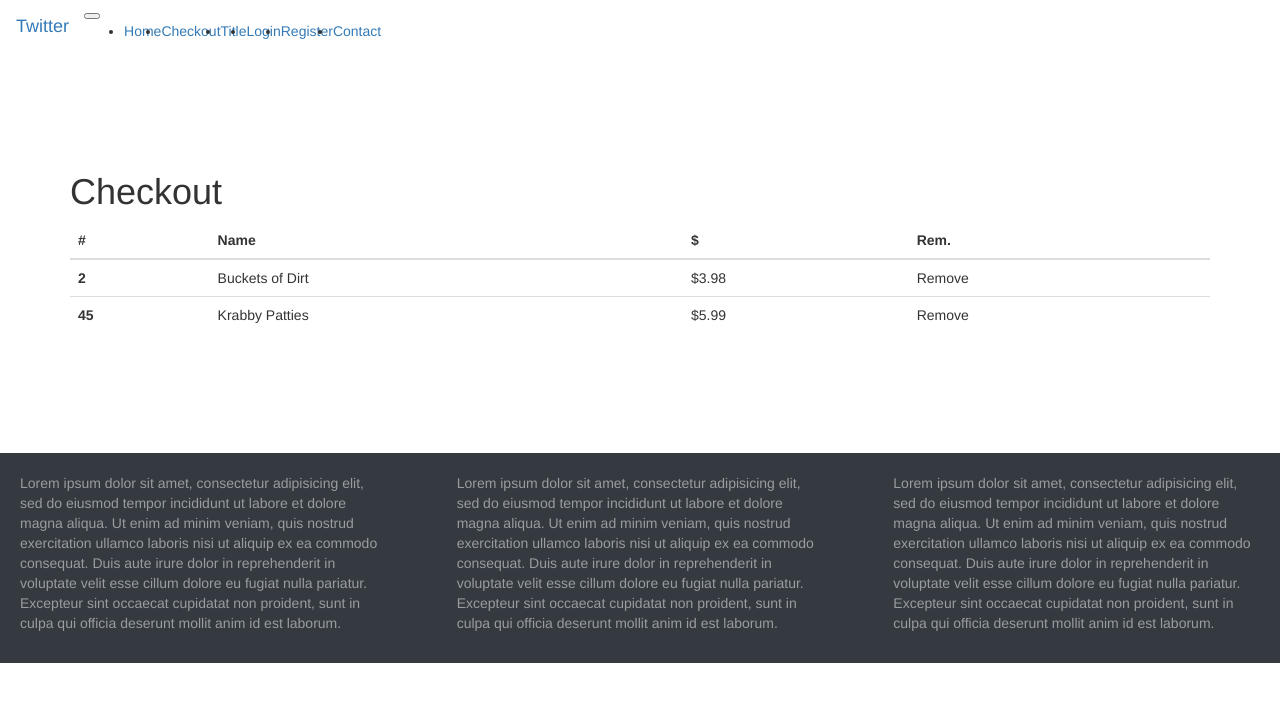
After one commit to Govanator12/web_store, a Flask app: page /checkout in a window 1280 px wide. The commit adds this page. Shown: the top 702 px of the page. Run offline with Flask 2, Linux system fonts and the light colour scheme; some libraries are stand-ins or nearby versions.

Commit message:
added mock checkout page

```diff
--- a/app/models.py
+++ b/app/models.py
@@ -40,4 +40,4 @@ class Post(db.Model):
 
 @login.user_loader
 def load_user(id):
-    User.query.get(int(id))
+    return User.query.get(int(id))
--- a/app/routes.py
+++ b/app/routes.py
@@ -2,7 +2,7 @@ from app import app, db, login
 from flask import render_template, url_for, redirect, flash
 from app.forms import TitleForm, LoginForm, RegisterForm, ContactForm, PostForm
 from app.models import Title, Contact, Post, User
-from flask_login import current_user, login_user, logout_user
+from flask_login import current_user, login_user, logout_user, login_required
 
 @app.route('/')
 @app.route('/index')
@@ -66,7 +66,7 @@ def login():
     # if user is already logged in, send them to the profile page
     if current_user.is_authenticated:
         flash('You are already logged in!')
-        return redirect(url_for('profile', username=user.username))
+        return redirect(url_for('profile', username=current_user.username))
 
     if form.validate_on_submit():
         # query the database for the user trying to log in
@@ -141,6 +141,7 @@ def contact():
 
     return render_template('form.html', form=form, title='Contact Us')
 
+@login_required
 @app.route('/profile/<username>', methods=['GET', 'POST'])
 def profile(username=''):
     form = PostForm()
@@ -150,7 +151,7 @@ def profile(username=''):
     user = User.query.filter_by(username=username).first()
 
     if form.validate_on_submit():
-        post=Post(tweet=form.tweet.data, user_id=user.id)
+        post=Post(tweet=form.tweet.data, user_id=current_user.id)
         db.session.add(post)
         db.session.commit()
         return redirect(url_for('profile', username=user.username))
@@ -162,3 +163,20 @@ def logout():
     logout_user()
     flash('You have been logged out!')
     return redirect(url_for('login'))
+
+@app.route('/checkout', methods=['GET', 'POST'])
+def checkout():
+    cart = [
+        {
+            'amount': 2,
+            'title': 'Buckets of Dirt',
+            'price': 3.98,
+        },
+        {
+            'amount': 45,
+            'title': 'Krabby Patties',
+            'price': 5.99,
+        }
+    ]
+
+    return render_template('checkout.html', title='Checkout', cart=cart)
--- a/app/templates/base.html
+++ b/app/templates/base.html
@@ -28,6 +28,14 @@
           </li>
         {% endif %}
 
+        {% if title == 'Checkout' %}
+          <li class="nav-item active">
+        {% else %}
+          <li class="nav-item">
+        {% endif %}
+            <a class="nav-link" href="{{ url_for('checkout') }}">Checkout</a>
+          </li>
+
         {% if title == 'Change Title' %}
           <li class="nav-item active">
         {% else %}
@@ -36,7 +44,7 @@
             <a class="nav-link" href="{{ url_for('title') }}">Title</a>
           </li>
 
-        {% if current_user.is_authenticated %}
+        {% if not current_user.is_authenticated %}
           {% if title == 'Login' %}
             <li class="nav-item active">
           {% else %}
--- /dev/null
+++ b/app/templates/checkout.html
@@ -0,0 +1,33 @@
+{% extends 'base.html' %}
+
+{% block app_content %}
+  <div class="container">
+    <main>
+      <div class="row">
+        <div class="col-md-12">
+          <h1>Checkout</h1>
+          <table class="table">
+            <thead>
+              <tr>
+                <th scope="col">#</th>
+                <th scope="col">Name</th>
+                <th scope="col">$</th>
+                <th scope="col">Rem.</th>
+              </tr>
+            </thead>
+            <tbody>
+              {% for item in cart %}
+                <tr>
+                  <th scope="row">{{ item.amount }}</th>
+                  <td>{{ item.title }}</td>
+                  <td>${{ item.price }}</td>
+                  <td>Remove</td>
+                </tr>
+              {% endfor %}
+            </tbody>
+          </table>
+        </div> <!-- ends col 8 -->
+      </div> <!-- ends row -->
+    </main>
+  </div> <!-- ends container  -->
+{% endblock %}
--- a/app/templates/profile.html
+++ b/app/templates/profile.html
@@ -17,9 +17,13 @@
           </div> <!-- ends card -->
         </div> <!-- ends col 4 -->
         <div class="col-md-8">
+
+        <!-- only show form if current logged in user is in user's profile -->
+        {% if current_user.username == user.username %}
           <div class="card">
             {{ wtf.quick_form(form) }}
           </div> <!-- ends card for form -->
+        {% endif %}
 
           <!-- TODO: loop over this card for each tweet in tweets -->
           {% for post in user.posts[::-1] %}
```
Also changed, not shown: app.db.
